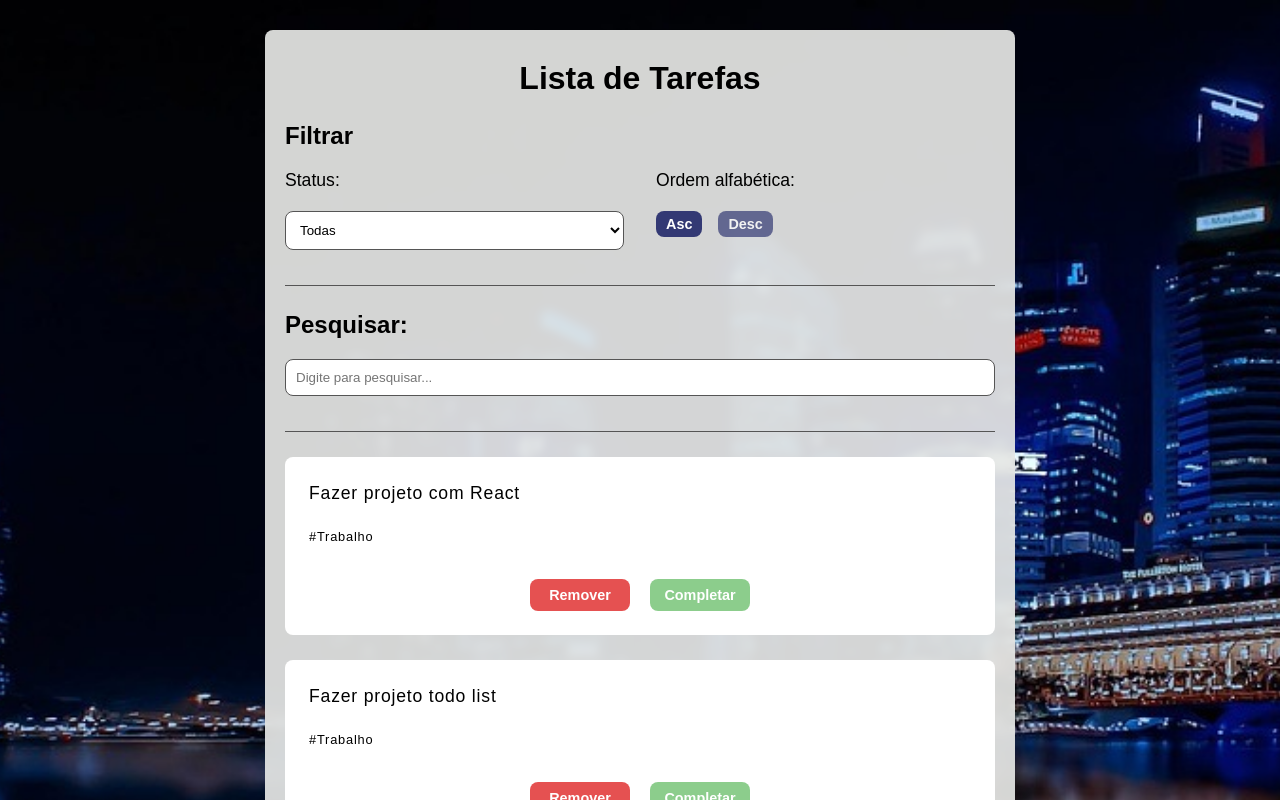
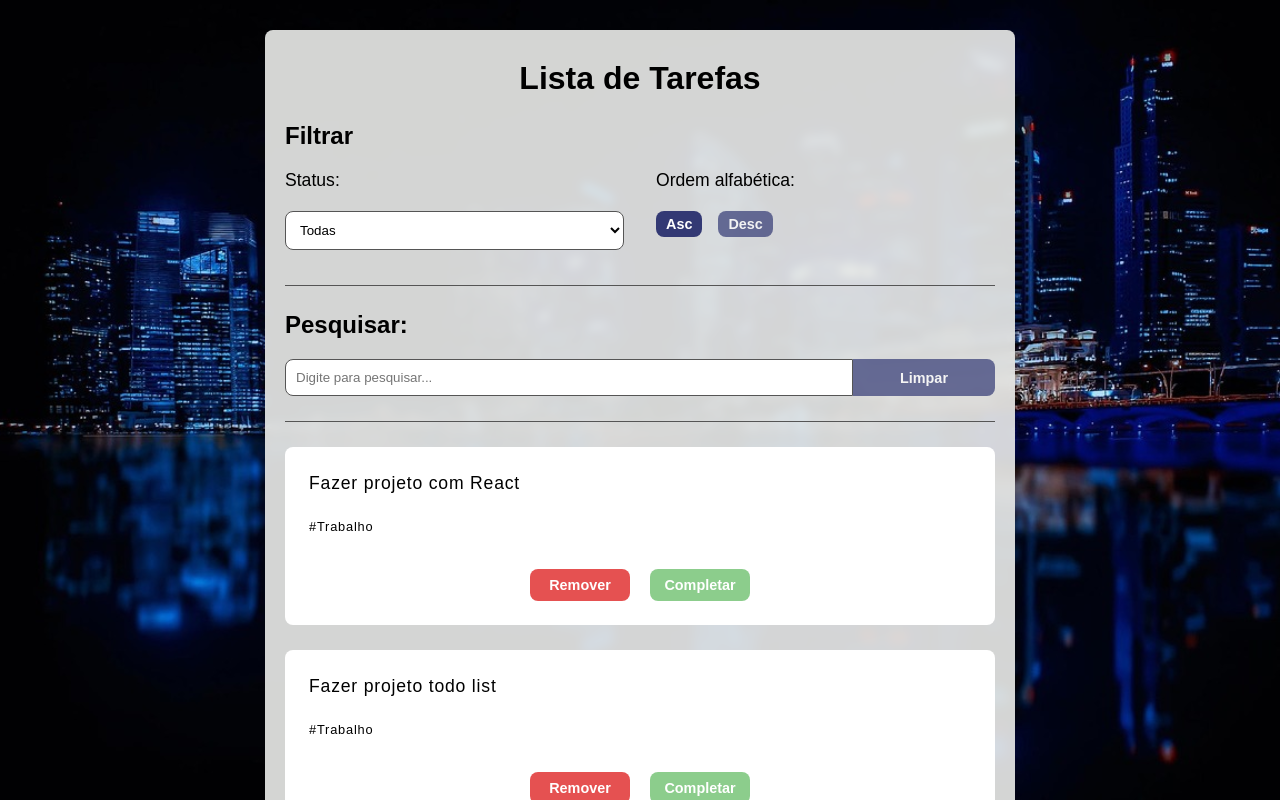
Before and after one commit to FabricioBasilio/to-do-list, a React (Vite) app: page / in a window 1280 px wide. Shown: the top 800 px of the page. Built offline with nearby package versions, Linux system fonts and the light colour scheme.

Commit message:
feat: adicao de botao de limpar pesquisa e configuracao de fixar imagem de fundo

```diff
--- a/src/components/Search.jsx
+++ b/src/components/Search.jsx
@@ -1,8 +1,16 @@
 function Search({search, setSearch}) {
+
+  function cleanSearch() {
+    setSearch("")
+  }
+
   return (
     <section className="search">
         <h2>Pesquisar:</h2>
-        <input type="text" placeholder="Digite para pesquisar..." value={search} onChange={e => setSearch(e.target.value)}/>
+        <div className="search__container">
+          <input type="text" placeholder="Digite para pesquisar..." value={search} className="search__container__input" onChange={e => setSearch(e.target.value)}/>
+          <button onClick={cleanSearch}>Limpar</button>
+        </div>
     </section>
   )
 }
--- a/src/styles/App.css
+++ b/src/styles/App.css
@@ -26,6 +26,7 @@ body {
   background-repeat: no-repeat;
   background-size: cover;
   background-position: center;
+  background-attachment: fixed;
 }
 
 /* card da todo list */
@@ -92,6 +93,23 @@ select {
   padding-bottom: 25px;
   margin-bottom: 25px;
 }
+
+.search__container {
+  display: flex;
+}
+
+.search__container__input {
+  flex: 80%;
+  border-radius: var(--radiusPadrao) 0 0 var(--radiusPadrao);
+  margin-bottom: 0;
+
+}
+
+.search__container button {
+  flex: 20%;
+  border-radius: 0 var(--radiusPadrao) var(--radiusPadrao) 0;
+}
+
 
 .filter_options {
   display: flex;
```
